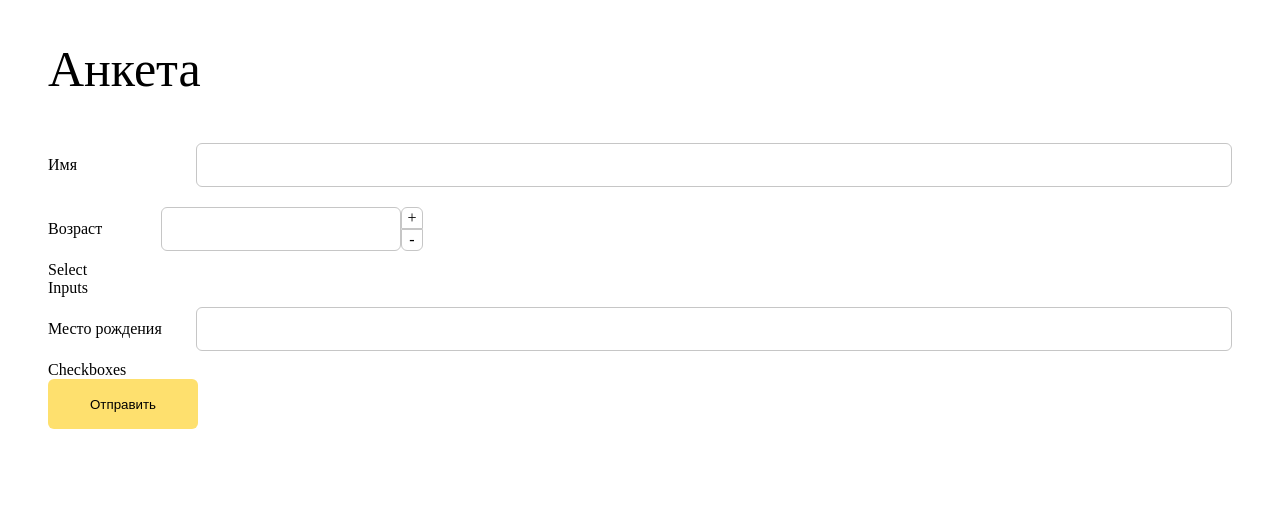
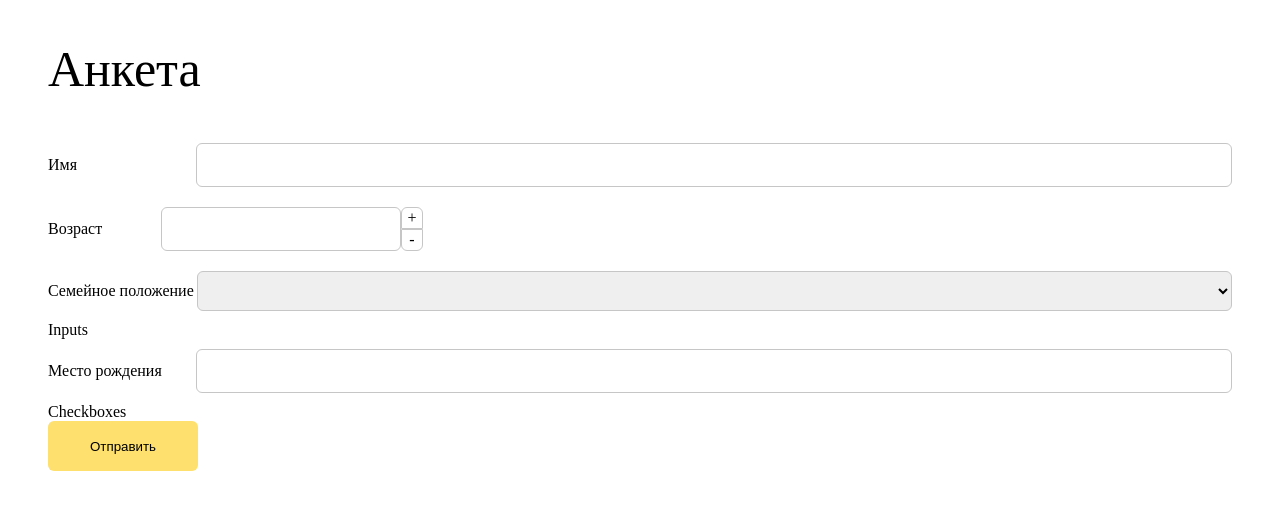
Before and after one commit to olegp306/jsonform, a React (Create React App) app: page / in a window 1280 px wide. Shown: the top 510 px of the page. Built offline with nearby package versions, Linux system fonts and the light colour scheme.

Commit message:
Add base select implementation

```diff
--- a/src/components/select/Select.jsx
+++ b/src/components/select/Select.jsx
@@ -1,9 +1,18 @@
-import React from 'react';
+import React from "react";
+import s from "./Select.module.scss";
+import cn from "classnames/bind";
 
-const Select = () => {
+const Select = ({ label, name, className, options }) => {
   return (
-    <div>
-      Select
+    <div className={s.selectWrapper}>
+      <span className={s.label}>{label}</span>
+      <select name={name} id={name} className={cn(s.select, className)}>
+        {options &&
+          options.map(option => {
+            const { value, label } = option;
+            return <option value={value}>{label}</option>;
+          })}
+      </select>
     </div>
   );
 };
--- a/src/components/select/Select.module.scss
+++ b/src/components/select/Select.module.scss
@@ -1,6 +1,18 @@
-.select
-{
-    display: inline-flex;
-    justify-content: flex-start;
-    align-items: center;
+.selectWrapper{
+    display: flex;
+  justify-content: flex-start;
+  align-items: center;
+  width: 100%;
 }
+
+.select {
+  margin: 10px 0;
+  border: #C6C6C6 1px solid;
+  border-radius: 6px;
+  height: 40px;
+  width: 100%;
+}
+
+.label {
+  width: 170px;
+}
```
